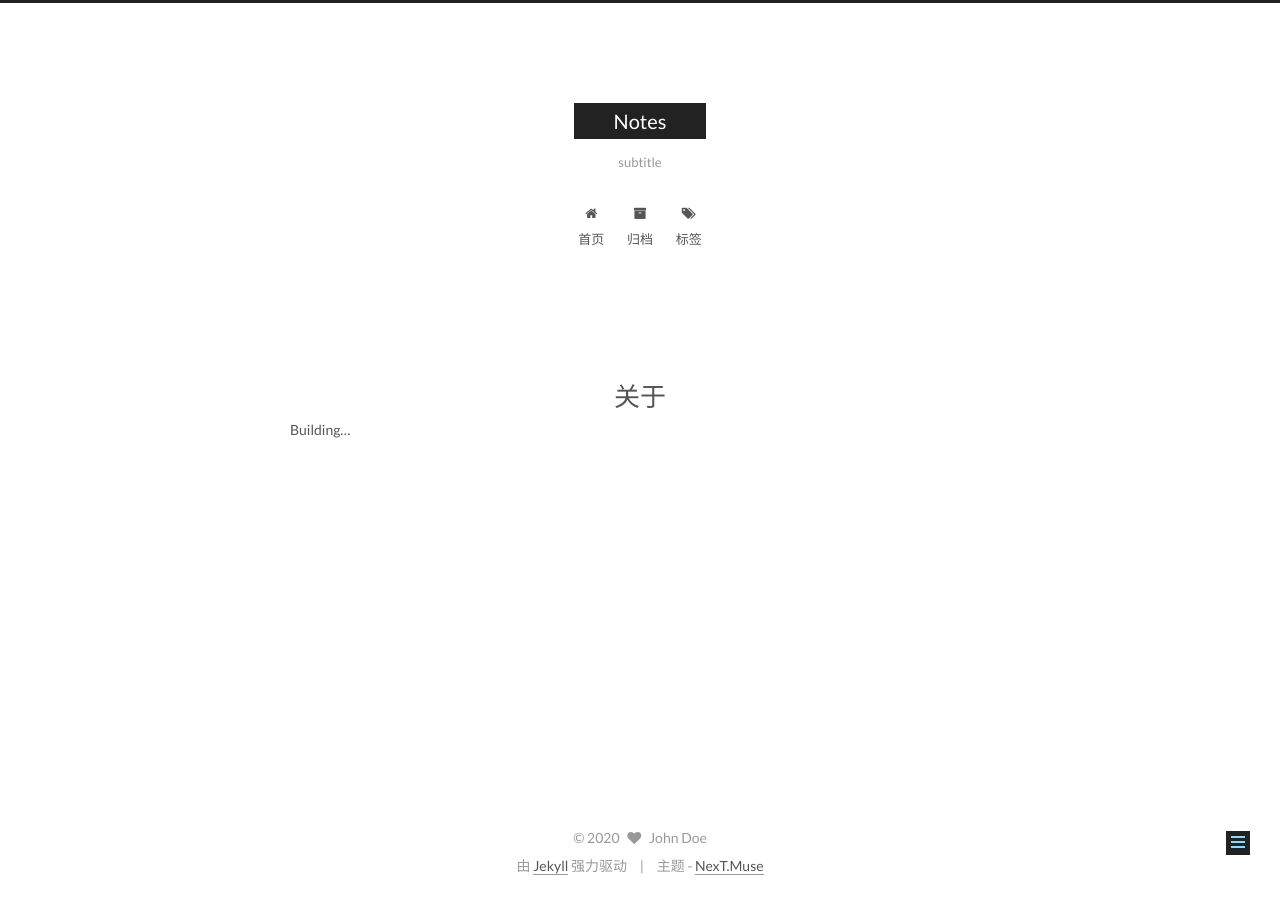
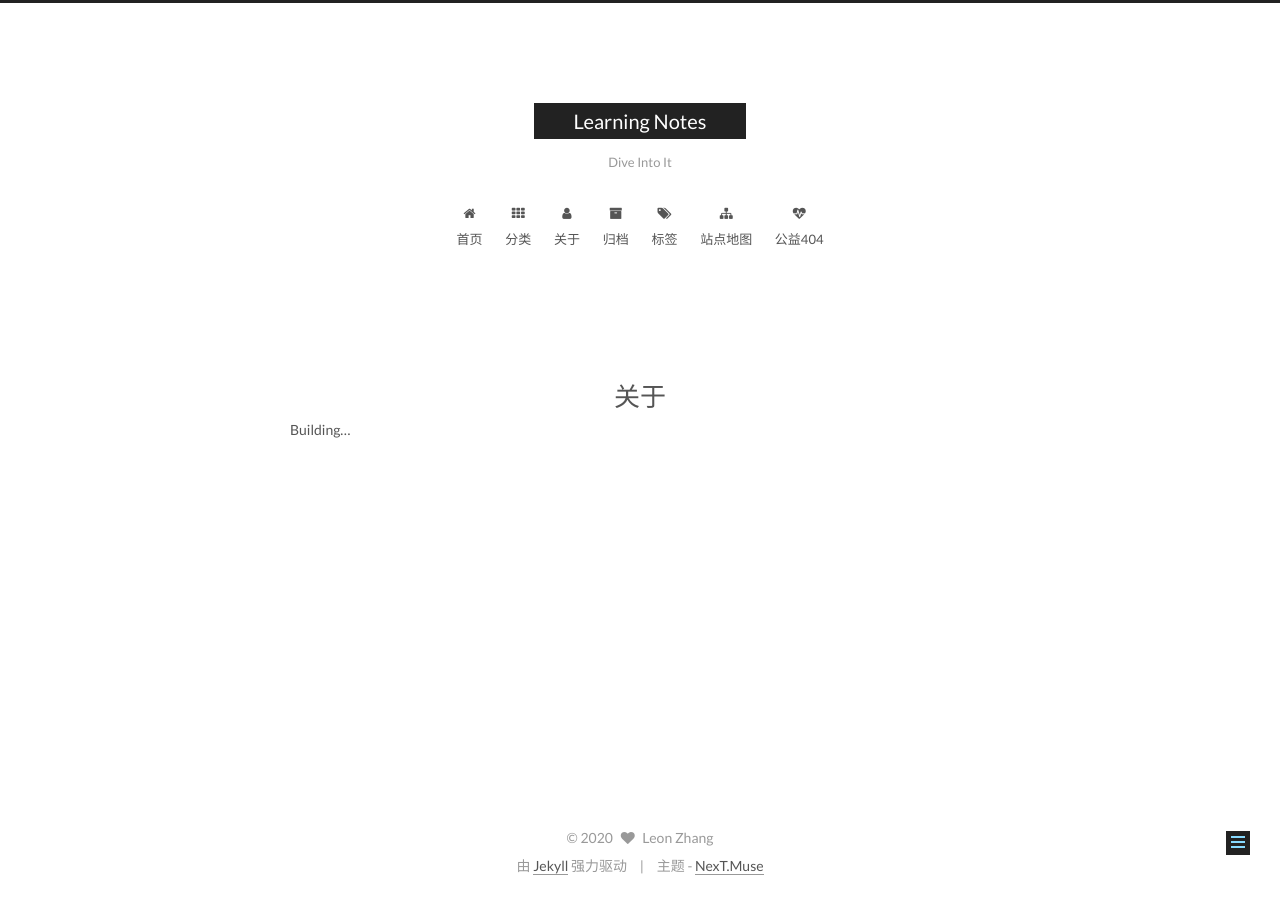
Before and after one commit to imzhangleon/LearningNotes, a Jekyll site: the page built from about/index.md, in a window 1280 px wide. Built offline with Jekyll 4.4.1, drawn with Linux system fonts in a browser that asks for light colours.

Commit message:
update my info

```diff
--- a/_config.yml
+++ b/_config.yml
@@ -4,10 +4,10 @@
 # ---------------------------------------------------------------
 
 # Site
-title: Notes
-subtitle: "subtitle"
-description: "description"
-author: John Doe
+title: Learning Notes
+subtitle: "Dive Into It"
+description: "一个前端界的小学生"
+author: Leon Zhang
 # Support language: de, en, fr-FR, id, ja, ko, pt-BR, pt, ru, zh-Hans, zh-hk, zh-tw
 language: zh-Hans
 date_format: '%Y-%m-%d'
@@ -118,12 +118,12 @@ index_with_subtitle: false
 # When running the site in a subdirectory (e.g. domain.tld/blog), remove the leading slash (/archives -> archives)
 menu:
   home: /
-  #categories: /categories/
-  #about: /about/
+  categories: /categories/
+  about: /about/
   archives: /archives/
   tags: /tags/
-  #sitemap: /sitemap.xml
-  #commonweal: /404.html
+  sitemap: /sitemap.xml
+  commonweal: /404.html
 
 
 # Enable/Disable menu icons.
@@ -225,7 +225,7 @@ font:
 social_icons:
   enable: true
   # Icon Mappings.
-  # KeyMapsToSocialItemKey: NameOfTheIconFromFontAwesome
+  KeyMapsToSocialItemKey: NameOfTheIconFromFontAwesome
   GitHub: github
   Twitter: twitter
   Weibo: weibo
@@ -233,7 +233,7 @@ social_icons:
 
 # Sidebar Avatar
 # in directory: /assets/images/avatar.gif
-#avatar:
+avatar: /assets/images/avatar.jpg
 
 
 # Table Of Contents in the Sidebar
```
Also changed, not shown: assets/favicon.ico (added), assets/images/avatar.jpg (added).
